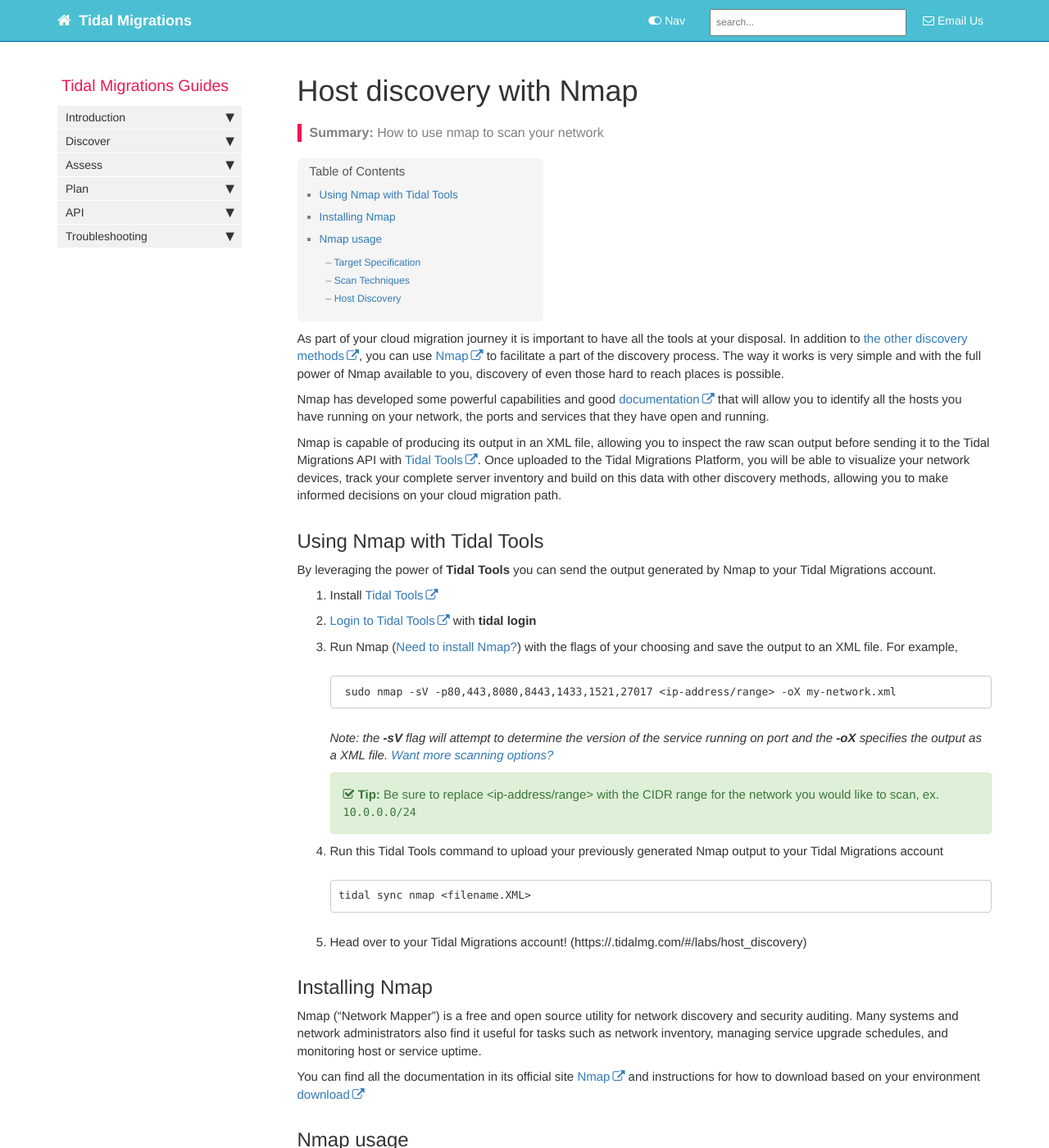
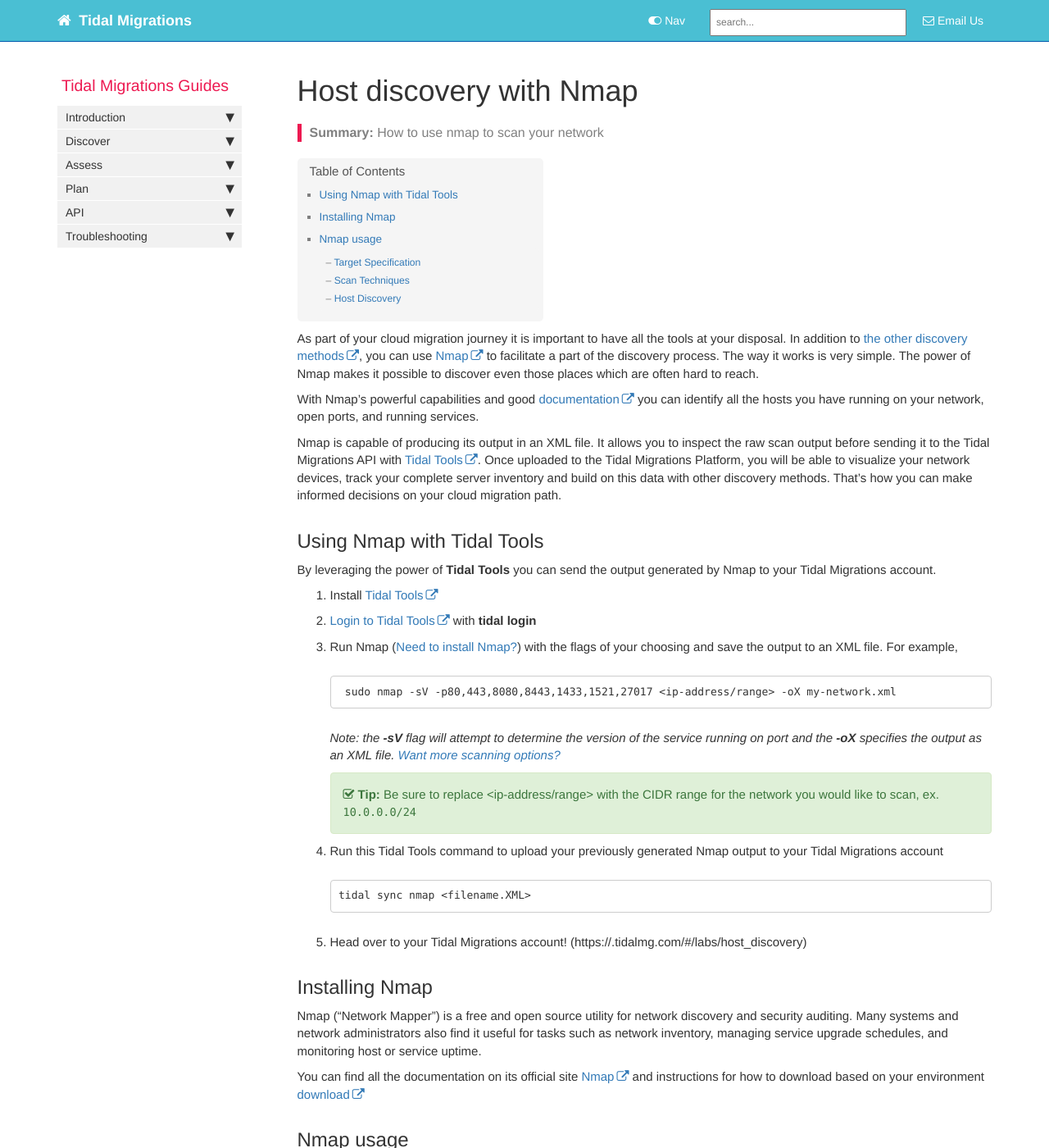
Before and after one commit to tidalmigrations/tidalmigrations.github.io, a Jekyll site: the page built from pages/user guides/discover_nmap.md, in a window 1280 px wide and 1400 px high. Shown: the whole window at 82% size. Built offline with Jekyll 4.4.1, drawn with Linux system fonts in a browser that asks for light colours; nearby versions of some CDN libraries; comment, search, counter and statistics services are not loaded; some of the changed text lies outside the part shown.

Commit message:
wording adjustments

````diff
--- a/pages/user guides/discover_nmap.md
+++ b/pages/user guides/discover_nmap.md
@@ -9,11 +9,11 @@ permalink: discover-nmap.html
 
 
 As part of your cloud migration journey it is important to have all the tools at your disposal. In addition to [the other discovery methods](https://guides.tidalmg.com), you can use [Nmap](https://nmap.org/) to facilitate a part of the discovery process.
-The way it works is very simple and with the full power of Nmap available to you, discovery of even those hard to reach places is possible.
+The way it works is very simple. The power of Nmap makes it possible to discover even those places which are often hard to reach.
 
-Nmap has developed some powerful capabilities and good [documentation](https://nmap.org/book/host-discovery-find-ips.html) that will allow you to identify all the hosts you have running on your network, the ports and services that they have open and running.
+With Nmap's powerful capabilities and good [documentation](https://nmap.org/book/host-discovery-find-ips.html) you can identify all the hosts you have running on your network, open ports, and running services.
 
-Nmap is capable of producing its output in an XML file, allowing you to inspect the raw scan output before sending it to the Tidal Migrations API with [Tidal Tools](https://get.tidal.sh). Once uploaded to the Tidal Migrations Platform, you will be able to visualize your network devices, track your complete server inventory and build on this data with other discovery methods, allowing you to make informed decisions on your cloud migration path.
+Nmap is capable of producing its output in an XML file. It allows you to inspect the raw scan output before sending it to the Tidal Migrations API with [Tidal Tools](https://get.tidal.sh). Once uploaded to the Tidal Migrations Platform, you will be able to visualize your network devices, track your complete server inventory and build on this data with other discovery methods. That's how you can make informed decisions on your cloud migration path.
 
 
 ## Using Nmap with Tidal Tools
@@ -24,7 +24,7 @@ By leveraging the power of **Tidal Tools** you can send the output generated by
     ```
     sudo nmap -sV -p80,443,8080,8443,1433,1521,27017 <ip-address/range> -oX my-network.xml
     ```
-    _Note: the **-sV** flag will attempt to determine the version of the service running on port and the **-oX** specifies the output as a XML file. [Want more scanning options?](#nmap-usage)_
+    _Note: the **-sV** flag will attempt to determine the version of the service running on port and the **-oX** specifies the output as an XML file. [Want more scanning options?](#nmap-usage)_
     {% include tip.html content="Be sure to replace <ip-address/range> with the CIDR range for the network you would like to scan, ex. `10.0.0.0/24`" %}
 
 4. Run this Tidal Tools command to upload your previously generated Nmap output to your Tidal Migrations account
@@ -36,13 +36,13 @@ tidal sync nmap <filename.XML>
 ## Installing Nmap
 Nmap ("Network Mapper") is a free and open source utility for network discovery and security auditing. Many systems and network administrators also find it useful for tasks such as network inventory, managing service upgrade schedules, and monitoring host or service uptime.
 
-You can find all the documentation in its official site [Nmap](https://nmap.org/) and instructions for how to download based on your environment [download](https://nmap.org/download.html)
+You can find all the documentation on its official site [Nmap](https://nmap.org/) and instructions for how to download based on your environment [download](https://nmap.org/download.html)
 
 
 ## Nmap usage
 {% include callout.html content="Note: Currently, Tidal Migrations supports the collection of Hosts (IP addresses), PTR records, their open ports, the ports status, the port protocol (TCP/UDP), and the services running in the port, including the version."  type="primary"%}
 Nmap offers a wide range of utilities and commands, such as Port scanning, Host discovery, Service and version detection to name a few. Here some basic examples for how to do some nmap scanning.
-_NB: Some commands required sudo privilege._
+_NB: Some commands require super-user privilege._
 
 ### Target Specification
 
````
Also changed, not shown: pages/api/Using_with_nmap.md (+1 -1 lines).
